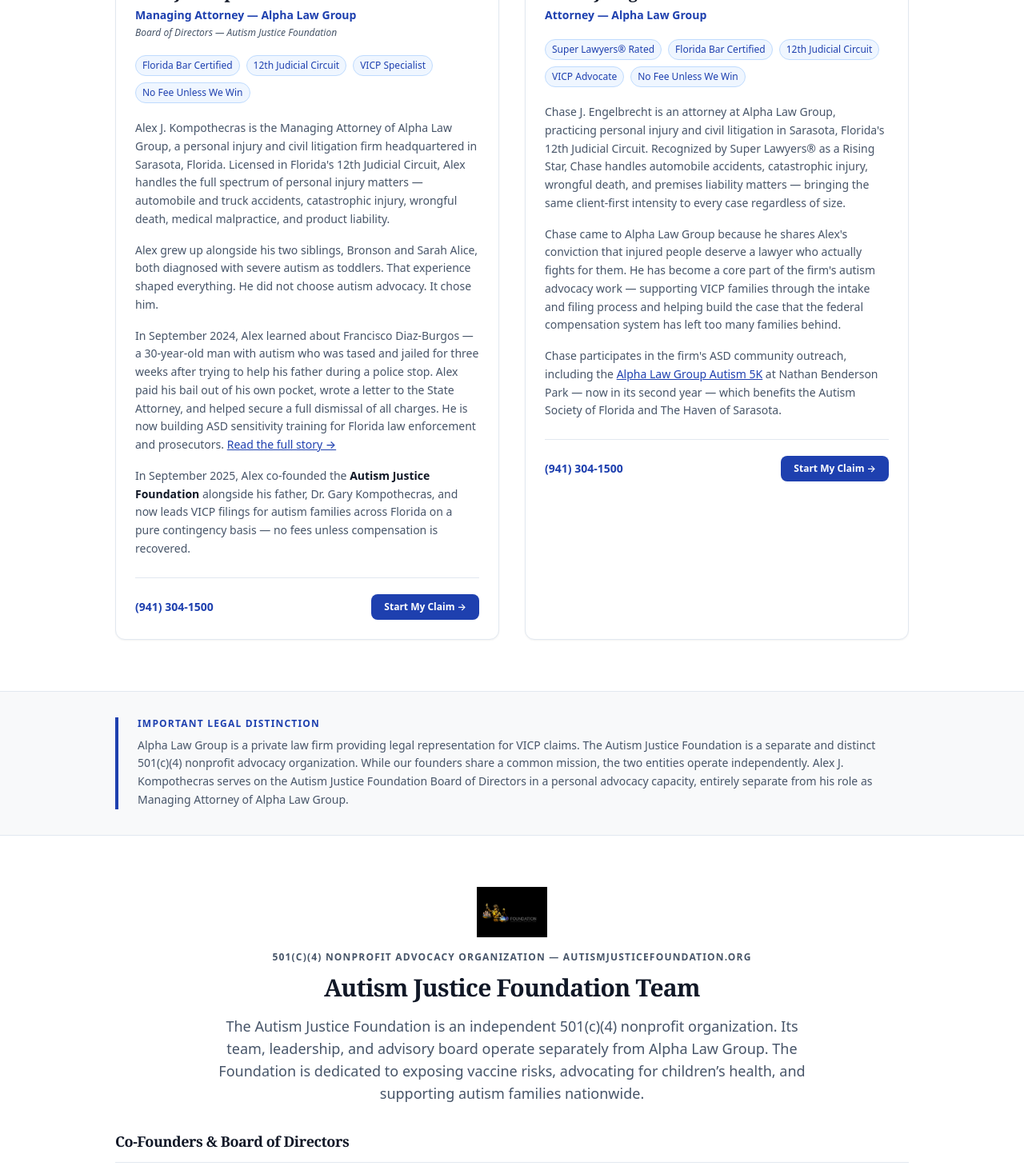
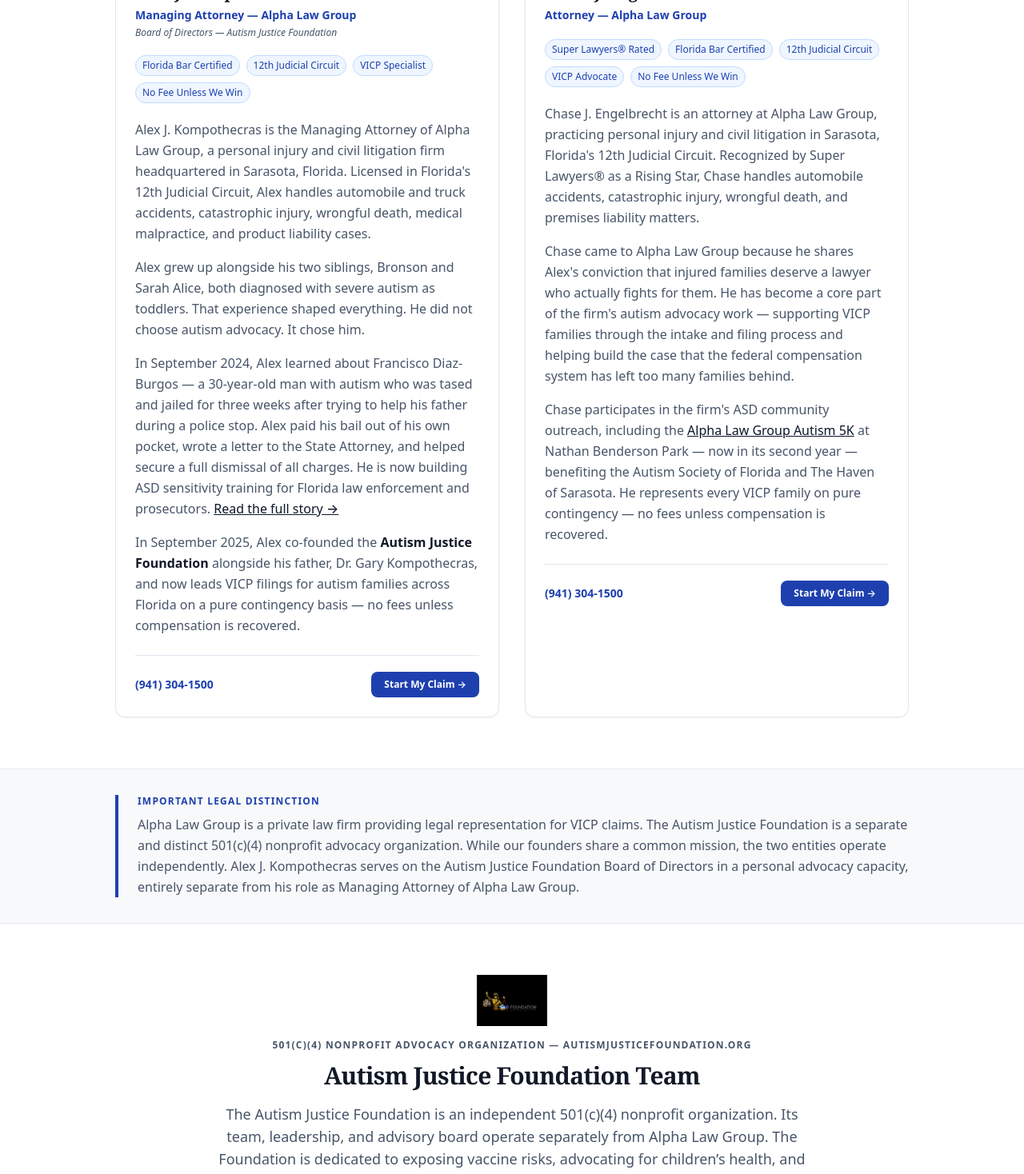
Before and after one commit to badandy-beep/legalcaseportal, a Next.js app: page /our-team in a window 1280 px wide. Shown: the part 700-2168 px from the top of the page at 80% size. Built offline with nearby package versions, Linux system fonts and the light colour scheme.

Commit message:
fix: font size unified to text-base sitewide on our-team, Alex + Chase bios condensed, navy/gold link colors

```diff
--- a/src/app/(public)/our-team/page.tsx
+++ b/src/app/(public)/our-team/page.tsx
@@ -33,9 +33,9 @@ export default function OurTeamPage() {
                   <span className="text-xs bg-[#EFF6FF] text-[#1E40AF] border border-[#BFDBFE] px-2 py-1 rounded-full font-medium">No Fee Unless We Win</span>
                 </div>
 
-                <div className="space-y-4 text-sm text-[#475569] leading-relaxed">
+                <div className="space-y-4 text-base text-[#475569] leading-relaxed">
                   <p>
-                    Alex J. Kompothecras is the Managing Attorney of Alpha Law Group, a personal injury and civil litigation firm headquartered in Sarasota, Florida. Licensed in Florida&apos;s 12th Judicial Circuit, Alex handles the full spectrum of personal injury matters — automobile and truck accidents, catastrophic injury, wrongful death, medical malpractice, and product liability.
+                    Alex J. Kompothecras is the Managing Attorney of Alpha Law Group, a personal injury and civil litigation firm headquartered in Sarasota, Florida. Licensed in Florida&apos;s 12th Judicial Circuit, Alex handles automobile and truck accidents, catastrophic injury, wrongful death, medical malpractice, and product liability cases.
                   </p>
                   <p>
                     Alex grew up alongside his two siblings, Bronson and Sarah Alice, both diagnosed with severe autism as toddlers. That experience shaped everything. He did not choose autism advocacy. It chose him.
@@ -44,7 +44,7 @@ export default function OurTeamPage() {
                     In September 2024, Alex learned about Francisco Diaz-Burgos — a 30-year-old man with autism who was tased and jailed for three weeks after trying to help his father during a police stop. Alex paid his bail out of his own pocket, wrote a letter to the State Attorney, and helped secure a full dismissal of all charges. He is now building ASD sensitivity training for Florida law enforcement and prosecutors.{' '}
                     <a
                       href="/our-story#francisco"
-                      className="text-[#1E40AF] underline hover:text-[#1E3A8A] font-medium"
+                      className="text-[#0a1628] underline hover:text-[#d4a843] font-medium"
                     >
                       Read the full story &rarr;
                     </a>
@@ -77,12 +77,12 @@ export default function OurTeamPage() {
                   <span className="text-xs bg-[#EFF6FF] text-[#1E40AF] border border-[#BFDBFE] px-2 py-1 rounded-full font-medium">No Fee Unless We Win</span>
                 </div>
 
-                <div className="space-y-4 text-sm text-[#475569] leading-relaxed">
+                <div className="space-y-4 text-base text-[#475569] leading-relaxed">
                   <p>
-                    Chase J. Engelbrecht is an attorney at Alpha Law Group, practicing personal injury and civil litigation in Sarasota, Florida&apos;s 12th Judicial Circuit. Recognized by Super Lawyers&reg; as a Rising Star, Chase handles automobile accidents, catastrophic injury, wrongful death, and premises liability matters — bringing the same client-first intensity to every case regardless of size.
+                    Chase J. Engelbrecht is an attorney at Alpha Law Group, practicing personal injury and civil litigation in Sarasota, Florida&apos;s 12th Judicial Circuit. Recognized by Super Lawyers&reg; as a Rising Star, Chase handles automobile accidents, catastrophic injury, wrongful death, and premises liability matters.
                   </p>
                   <p>
-                    Chase came to Alpha Law Group because he shares Alex&apos;s conviction that injured people deserve a lawyer who actually fights for them. He has become a core part of the firm&apos;s autism advocacy work — supporting VICP families through the intake and filing process and helping build the case that the federal compensation system has left too many families behind.
+                    Chase came to Alpha Law Group because he shares Alex&apos;s conviction that injured families deserve a lawyer who actually fights for them. He has become a core part of the firm&apos;s autism advocacy work — supporting VICP families through the intake and filing process and helping build the case that the federal compensation system has left too many families behind.
                   </p>
                   <p>
                     Chase participates in the firm&apos;s ASD community outreach, including the{' '}
@@ -90,11 +90,11 @@ export default function OurTeamPage() {
                       href="https://runsignup.com/Race/FL/Sarasota/AlphaLawGroupAutism5K"
                       target="_blank"
                       rel="noopener noreferrer"
-                      className="text-[#1E40AF] underline hover:text-[#1E3A8A]"
+                      className="text-[#0a1628] underline hover:text-[#d4a843] font-medium"
                     >
                       Alpha Law Group Autism 5K
                     </a>
-                    {' '}at Nathan Benderson Park — now in its second year — which benefits the Autism Society of Florida and The Haven of Sarasota.
+                    {' '}at Nathan Benderson Park — now in its second year — benefiting the Autism Society of Florida and The Haven of Sarasota. He represents every VICP family on pure contingency — no fees unless compensation is recovered.
                   </p>
                 </div>
 
@@ -113,7 +113,7 @@ export default function OurTeamPage() {
         <div className="max-w-5xl mx-auto px-4">
           <div className="border-l-4 border-[#1E40AF] pl-6">
             <p className="text-xs font-bold tracking-widest uppercase text-[#1E40AF] mb-2">Important Legal Distinction</p>
-            <p className="text-sm text-[#475569] leading-relaxed">
+            <p className="text-base text-[#475569] leading-relaxed">
               Alpha Law Group is a private law firm providing legal representation for VICP claims. The Autism Justice Foundation is a separate and distinct 501(c)(4) nonprofit advocacy organization. While our founders share a common mission, the two entities operate independently. Alex J. Kompothecras serves on the Autism Justice Foundation Board of Directors in a personal advocacy capacity, entirely separate from his role as Managing Attorney of Alpha Law Group.
             </p>
           </div>
@@ -148,7 +148,7 @@ export default function OurTeamPage() {
               <div className="p-5">
                 <h4 className="text-lg font-bold text-[#111827]" style={{ fontFamily: 'Georgia, serif' }}>Dr. Gary Kompothecras</h4>
                 <p className="text-[#1E40AF] font-semibold text-sm mb-3">Co-Founder &amp; Chairman</p>
-                <p className="text-sm text-[#475569] leading-relaxed">
+                <p className="text-base text-[#475569] leading-relaxed">
                   Widely known as &lsquo;Dr. Gary,&rsquo; he is a pioneering medical industry entrepreneur and decades-long autism advocate. Founder of 1-800-ASK-GARY and Physician&rsquo;s Group LLC, a nationwide medical clinic network based in Sarasota, Florida. Dr. Gary&rsquo;s professional success extends to media production, including producing the MTV reality series &lsquo;Siesta Key,&rsquo; which ran for five seasons. His deepest commitment lies in combating autism — a cause profoundly personal due to his two children, Bronson and Sarah Alice, who live with the condition. Dr. Gary has funded screenings of &lsquo;VAXXED: From Cover-Up to Catastrophe,&rsquo; lobbied for legislation to limit thimerosal in vaccines, and channeled his resources into building a unified advocacy platform for autism families.
                 </p>
               </div>
@@ -160,7 +160,7 @@ export default function OurTeamPage() {
               <div className="p-5">
                 <h4 className="text-lg font-bold text-[#111827]" style={{ fontFamily: 'Georgia, serif' }}>William Collier Jr.</h4>
                 <p className="text-[#1E40AF] font-semibold text-sm mb-3">Board of Directors · Co-Founder · Digital Media &amp; Marketing</p>
-                <p className="text-sm text-[#475569] leading-relaxed">
+                <p className="text-base text-[#475569] leading-relaxed">
                   William R. Collier Jr. is a distinguished political consultant, researcher, and digital strategist with over three decades of experience in intelligence gathering, media, and conservative activism. A U.S. Navy veteran specializing in intelligence analysis, Collier founded Kross Publishing in 1992, was a key early organizer of the Tea Party movement, and is a principal in Intellz (opposition research), Freedomist LLC (center-right activism platform), and Mindful Intelligence (private intelligence). He co-authored The Capitalist Manifesto (2020) with Ralph Benko, endorsed by Dr. Art Laffer and Steve Forbes. As co-founder of the Autism Justice Foundation, Collier serves on its Board of Directors, overseeing digital and marketing strategy and driving the Foundation&rsquo;s public advocacy campaigns. His clients have included the RNC, NRCC, NRSC, Conservative Party of Great Britain, and numerous PACs.
                 </p>
               </div>
@@ -170,7 +170,7 @@ export default function OurTeamPage() {
             <div className="bg-[#F8F9FA] border border-[#E2E8F0] rounded-xl p-6 flex flex-col justify-center">
               <h4 className="text-lg font-bold text-[#111827]" style={{ fontFamily: 'Georgia, serif' }}>Alex J. Kompothecras</h4>
               <p className="text-[#1E40AF] font-semibold text-sm mb-4">Board of Directors</p>
-              <p className="text-sm text-[#475569] leading-relaxed mb-4">
+              <p className="text-base text-[#475569] leading-relaxed mb-4">
                 Alex J. Kompothecras serves on the Autism Justice Foundation Board of Directors in a personal advocacy capacity. As the son of Dr. Gary Kompothecras and brother of Bronson and Sarah Alice, Alex brings firsthand family experience to the Foundation&rsquo;s mission. His Board role is entirely separate from his position as Managing Attorney of Alpha Law Group.
               </p>
               <p className="text-xs text-[#94A3B8] italic">For legal representation, see Alpha Law Group above.</p>
@@ -191,7 +191,7 @@ export default function OurTeamPage() {
               <div className="p-4">
                 <h4 className="text-base font-bold text-[#111827]" style={{ fontFamily: 'Georgia, serif' }}>Dr. Andrew Wakefield</h4>
                 <p className="text-[#1E40AF] font-semibold text-xs mb-2">Medical Advisory Board Chairman</p>
-                <p className="text-xs text-[#475569] leading-relaxed">
+                <p className="text-base text-[#475569] leading-relaxed">
                   A graduate of St. Mary&rsquo;s Hospital Medical School in London, Dr. Wakefield served as a consultant in experimental gastroenterology at the Royal Free Hospital, publishing over 140 peer-reviewed papers on inflammatory bowel disease. His 1998 research highlighted potential associations between the MMR vaccine, gastrointestinal issues, and autism spectrum disorders. Despite retraction of his paper in 2010 and removal from the UK medical register — which he has consistently disputed — Dr. Wakefield continued his global advocacy through the documentary &lsquo;Vaxxed: From Cover-Up to Catastrophe&rsquo; and public engagements. Recent whistleblower testimonies and the CDC&rsquo;s planned vaccine-autism study under HHS Secretary Robert F. Kennedy Jr. have renewed attention to his findings.
                 </p>
               </div>
@@ -203,7 +203,7 @@ export default function OurTeamPage() {
               <div className="p-4">
                 <h4 className="text-base font-bold text-[#111827]" style={{ fontFamily: 'Georgia, serif' }}>Mary Holland, J.D.</h4>
                 <p className="text-[#1E40AF] font-semibold text-xs mb-2">Advisory Board · Speakers Panel</p>
-                <p className="text-xs text-[#475569] leading-relaxed">
+                <p className="text-base text-[#475569] leading-relaxed">
                   Educated at Harvard University (undergraduate) and Columbia University (J.D.), Mary Holland served on the faculty of NYU School of Law from 2002–2019 as Director of the Graduate Lawyering Program and Research Scholar. She co-founded the Elizabeth Birt Center for Autism Law and Advocacy. As CEO and General Counsel of Children&rsquo;s Health Defense, Holland has led federal and state lawsuits challenging vaccine mandates, testified before state legislatures on vaccine exemptions, and co-authored influential books including &lsquo;Vaccine Epidemic&rsquo; (2011), &lsquo;The HPV Vaccine on Trial&rsquo; (2018), and &lsquo;Turtles All the Way Down&rsquo; (2022). She contributed as a strategist and director of volunteers for RFK Jr.&rsquo;s 2023 presidential campaign and is a recognized leader in the Make America Healthy Again movement.
                 </p>
               </div>
@@ -215,7 +215,7 @@ export default function OurTeamPage() {
               <div className="p-4">
                 <h4 className="text-base font-bold text-[#111827]" style={{ fontFamily: 'Georgia, serif' }}>Dr. David J. Weldon</h4>
                 <p className="text-[#1E40AF] font-semibold text-xs mb-2">Advisory Board · Speakers Panel</p>
-                <p className="text-xs text-[#475569] leading-relaxed">
+                <p className="text-base text-[#475569] leading-relaxed">
                   A graduate of Stony Brook University (B.S. Biochemistry, 1978) and University at Buffalo School of Medicine (M.D., 1981), Dr. Weldon served as a U.S. Army physician from 1981–1987. He represented Florida&rsquo;s 15th congressional district from 1995–2009, founding the Congressional Autism Caucus and introducing the Mercury-Free Vaccines Act in 2004 to ban thimerosal. In 2007 he co-sponsored the Vaccine Safety and Public Confidence Assurance Act. In November 2024, President Trump nominated Dr. Weldon to serve as CDC Director; the nomination was withdrawn in March 2025. He continues to advocate for rigorous, independent vaccine safety evaluations and serves on the Autism Justice Foundation Scientific Panel.
                 </p>
               </div>
@@ -227,7 +227,7 @@ export default function OurTeamPage() {
               <div className="p-4">
                 <h4 className="text-base font-bold text-[#111827]" style={{ fontFamily: 'Georgia, serif' }}>Dr. Anthony R. Mawson</h4>
                 <p className="text-[#1E40AF] font-semibold text-xs mb-2">Scientific Advisory Board</p>
-                <p className="text-xs text-[#475569] leading-relaxed">
+                <p className="text-base text-[#475569] leading-relaxed">
                   Dr. Mawson holds a B.A. in Sociology and Psychology from McGill University (1971), an M.A. in Sociology from University of Essex (1972), and both an MPH and DrPH in Epidemiology from Tulane University. His career spans academia and public health, including positions at Louisiana State University Medical Center, Des Moines University, and Jackson State University, where he secured multimillion-dollar NIH and USDA grants. Since 2011, he has been Visiting Professor at Jackson State and President of the Chalfont Research Institute. His landmark 2017, 2020, and 2025 studies — including a Medicaid-based study in Florida — suggest links between vaccination schedules and autism. He has served as Special Issue Editor for the International Journal of Environmental Research and Public Health.
                 </p>
               </div>
@@ -239,7 +239,7 @@ export default function OurTeamPage() {
               <div className="p-4">
                 <h4 className="text-base font-bold text-[#111827]" style={{ fontFamily: 'Georgia, serif' }}>J.B. Handley</h4>
                 <p className="text-[#1E40AF] font-semibold text-xs mb-2">Scientific Advisory Board</p>
-                <p className="text-xs text-[#475569] leading-relaxed">
+                <p className="text-base text-[#475569] leading-relaxed">
                   A graduate of Stanford University (B.A. Economics &amp; East Asian Studies, 1987, with honors), Handley co-founded Swander Pace Capital in 1996, overseeing multimillion-dollar consumer product investments. Following his son&rsquo;s autism diagnosis in 2004, he shifted to advocacy — co-founding Generation Rescue in 2005, a nonprofit dedicated to autism recovery and vaccine safety. His seminal 2018 book &lsquo;How to End the Autism Epidemic&rsquo; argues that aluminum adjuvants in the childhood vaccine schedule trigger autism. In 2021, he co-authored &lsquo;Underestimated: An Autism Miracle&rsquo; with his son Jamison and co-produced the documentary &lsquo;Spellers.&rsquo; A pioneer in the MAHA movement, Handley continues to demand accountability in public health.
                 </p>
               </div>
@@ -251,7 +251,7 @@ export default function OurTeamPage() {
               <div className="p-4">
                 <h4 className="text-base font-bold text-[#111827]" style={{ fontFamily: 'Georgia, serif' }}>Nicolas Hulscher, MPH</h4>
                 <p className="text-[#1E40AF] font-semibold text-xs mb-2">Advisory Board · Epidemiologist</p>
-                <p className="text-xs text-[#475569] leading-relaxed">
+                <p className="text-base text-[#475569] leading-relaxed">
                   Epidemiologist and Administrator at the McCullough Foundation. Holds an MPH in Epidemiology from the University of Michigan School of Public Health (2024). Author of more than 20 peer-reviewed scientific publications on vaccine injury syndromes, SARS-CoV-2 pathophysiology, and the determinants of autism spectrum disorder. A rising voice in the MAHA movement, Hulscher&rsquo;s research has been cited by prominent public health reform advocates and contributes foundational evidence to the Autism Justice Foundation&rsquo;s scientific framework.
                 </p>
               </div>
@@ -272,7 +272,7 @@ export default function OurTeamPage() {
               <div className="p-6">
                 <h4 className="text-lg font-bold text-[#111827]" style={{ fontFamily: 'Georgia, serif' }}>David &ldquo;Nino&rdquo; Rodriguez</h4>
                 <p className="text-[#1E40AF] font-semibold text-sm mb-3">Speakers Panel &amp; Advisory Board</p>
-                <p className="text-sm text-[#475569] leading-relaxed">
+                <p className="text-base text-[#475569] leading-relaxed">
                   A former undefeated heavyweight boxing contender from El Paso, Texas, David compiled a professional record of 37-2 with 35 knockouts — including 24 first-round knockouts, surpassing Mike Tyson&rsquo;s career total. His titles include the Texas, New Mexico, and NABO Heavyweight Championships. In his post-boxing career, David hosts the &lsquo;Nino&rsquo;s Corner Podcast,&rsquo; consistently ranking among the top-rated shows on Apple Podcasts with a 4.9-star rating. An anti-bullying keynote speaker, founder of the KO Bullying project, and author of &lsquo;When the Lights Go Out: From Survivor to Champion,&rsquo; David has spoken at schools nationwide. Having recently become a father, he is fully committed to the Autism Justice Foundation&rsquo;s mission — leveraging his massive platform to expose vaccine-related harms and protect children&rsquo;s neurological health.
                 </p>
               </div>
@@ -281,7 +281,7 @@ export default function OurTeamPage() {
             {/* AJF Info Card */}
             <div className="bg-[#F8F9FA] border border-[#E2E8F0] rounded-xl p-8 flex flex-col justify-center">
               <img src="/ajf-logo.png" alt="Autism Justice Foundation" className="h-12 w-auto object-contain mb-4" />
-              <p className="text-sm text-[#475569] leading-relaxed mb-4">
+              <p className="text-base text-[#475569] leading-relaxed mb-4">
                 The Autism Justice Foundation is a DBA of Justice for Autism, a registered 501(c)(4) nonprofit advocacy organization. All Foundation activities, staff, and advisory board members operate independently of Alpha Law Group&rsquo;s legal practice. To learn more or support the Foundation&rsquo;s mission, visit autismjusticefoundation.org.
               </p>
               <a href="https://autismjusticefoundation.org" target="_blank" rel="noopener noreferrer" className="text-[#1E40AF] font-semibold text-sm hover:underline">
```
